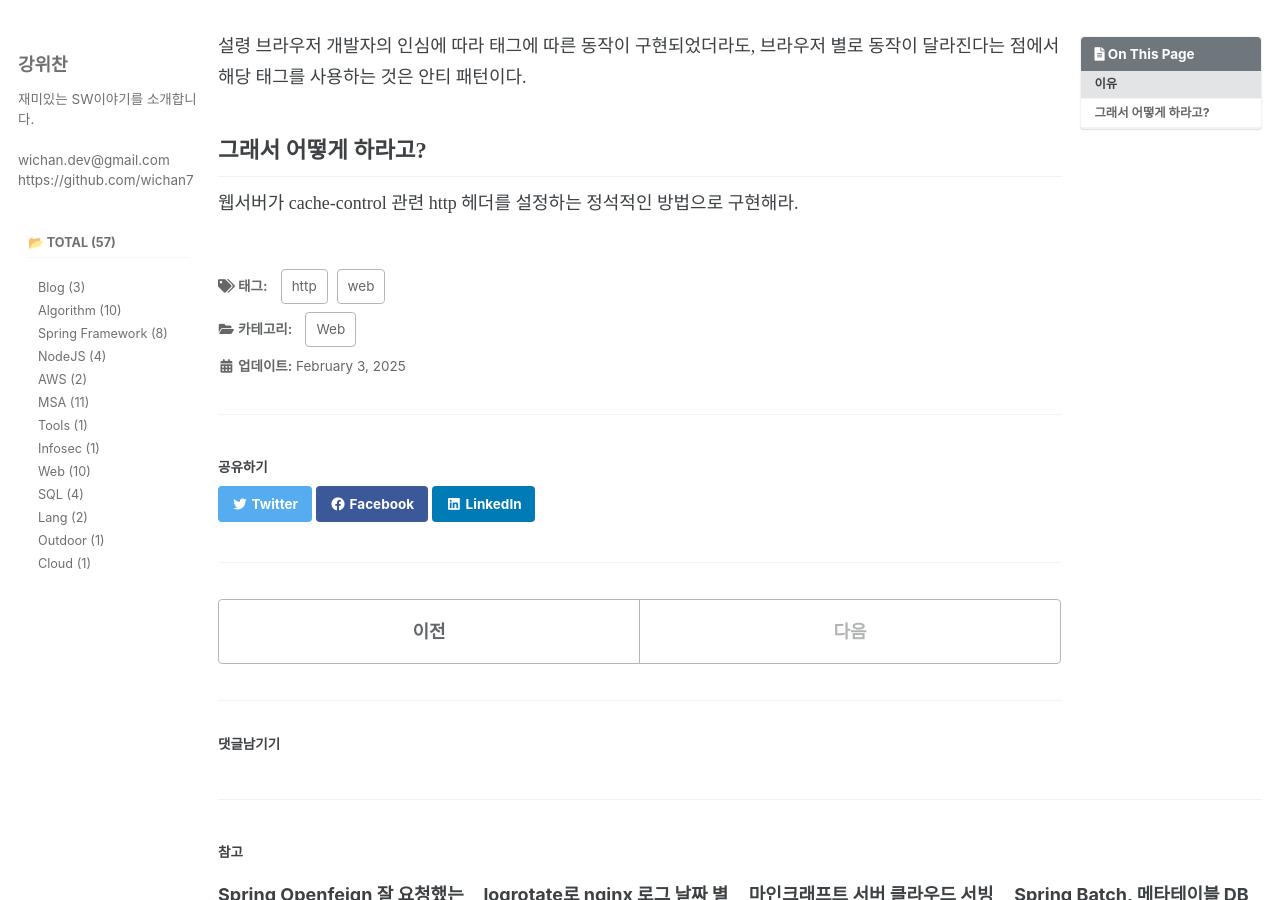
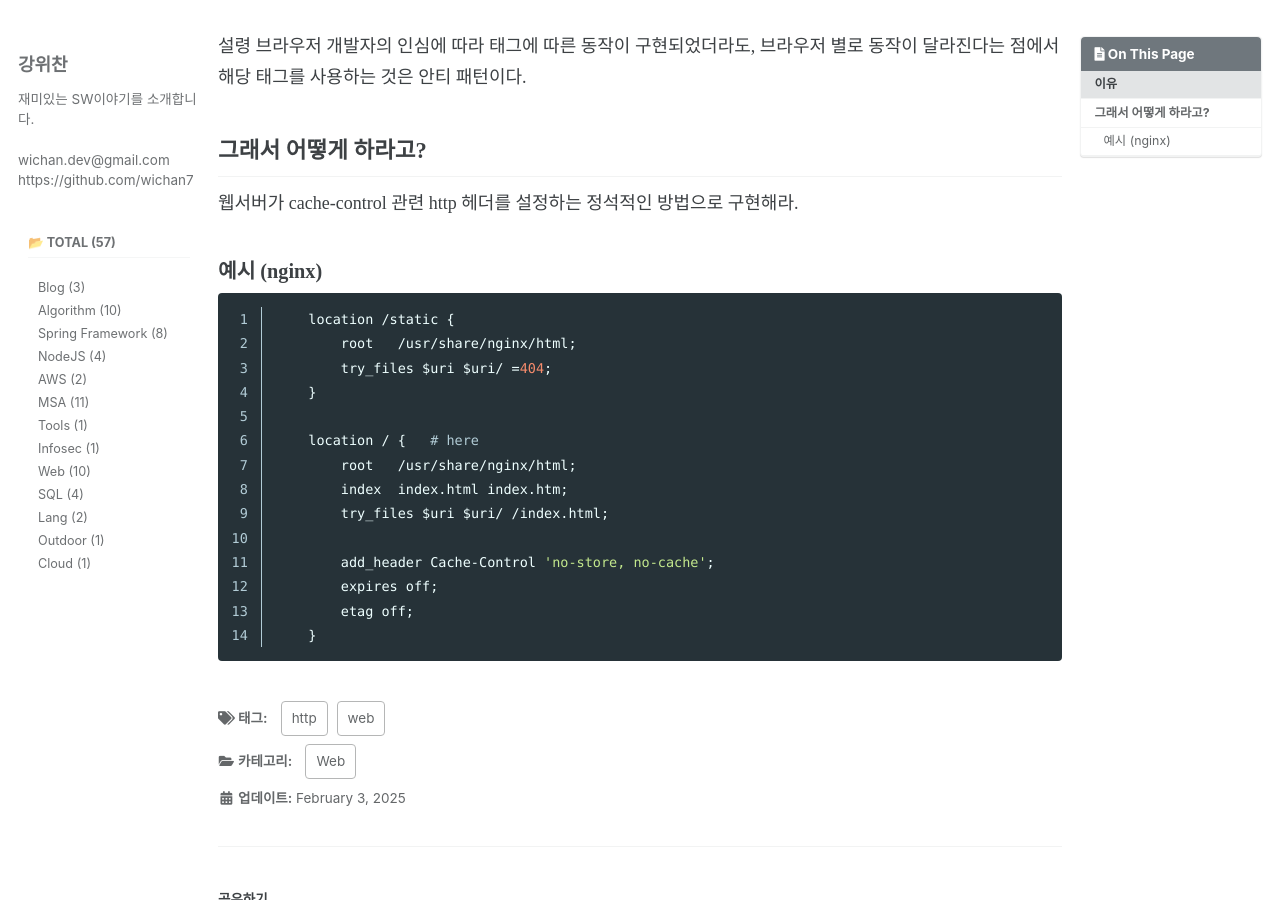
Before and after one commit to wichan7/wichan7.github.io, a Jekyll site: the page built from _posts/2025-02-03-meta-cache-control.md, in a window 1280 px wide and 900 px high, scrolled down 673 px. Built offline with Jekyll 4.4.1, drawn with Linux system fonts in a browser that asks for light colours; cached includes are drawn as plain includes; some web fonts are replaced; comment, search, counter and statistics services are not loaded.

Commit message:
feat: meta-cache 내용 추가

````diff
--- a/_posts/2025-02-03-meta-cache-control.md
+++ b/_posts/2025-02-03-meta-cache-control.md
@@ -32,3 +32,22 @@ HTML5 스펙만을 기준으로 구현하는 브라우저의 경우 해당 내
 
 ## 그래서 어떻게 하라고?
 웹서버가 cache-control 관련 http 헤더를 설정하는 정석적인 방법으로 구현해라.
+
+
+### 예시 (nginx)
+``` conf
+    location /static {
+        root   /usr/share/nginx/html;
+        try_files $uri $uri/ =404;
+    }
+
+    location / {   # here
+        root   /usr/share/nginx/html;
+        index  index.html index.htm;
+        try_files $uri $uri/ /index.html;
+
+        add_header Cache-Control 'no-store, no-cache';
+        expires off;
+        etag off;
+    }
+```
````
